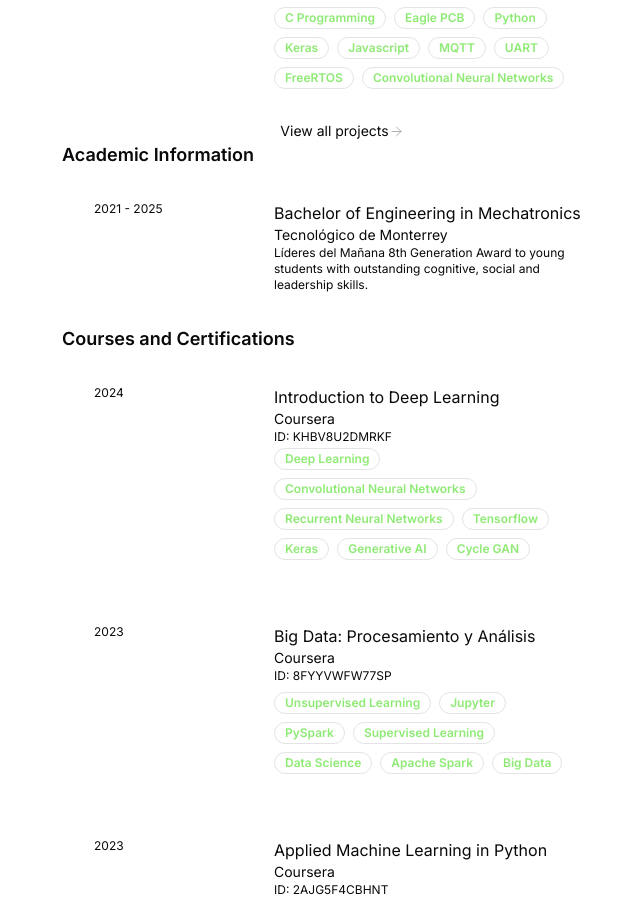
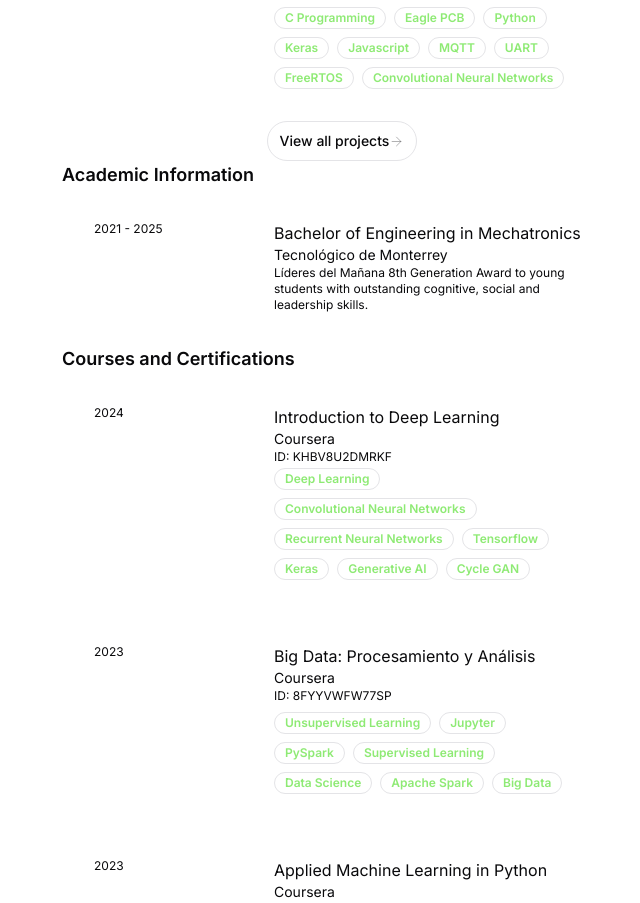
Before and after one commit to JAGS0816/next.js-customizable-portfolio, a Next.js app: page /resume in a window 1280 px wide. Shown: the part 1645-2548 px from the top of the page, without its empty margins (578-1218 px from the left). Built offline with nearby package versions, Linux system fonts and the light colour scheme.

Commit message:
View all projects button upgrade

```diff
--- a/src/app/resume/page.tsx
+++ b/src/app/resume/page.tsx
@@ -170,16 +170,22 @@ const Page = () => {
                             </div>
                         ))
                     }
-                    <div className="w-full text-center">
+                    <div className="w-full flex justify-center">
                         <Link
                         href="/projects"
                         target="_blank"
-                        className="flex justify-center items-center"
+                        className=""
                         >
-                            <span className=" text-sm">
-                                View all projects
-                            </span>
-                            <ArrowRight size={15} strokeWidth={0.5} />
+                            <Button
+                            variant={"outline"}
+                            className="border rounded-3xl px-3 py-2 flex justify-center items-center"
+                            >
+
+                                <span className=" text-sm ">
+                                    View all projects
+                                </span>
+                                <ArrowRight size={15} strokeWidth={0.5} />
+                            </Button>
                         </Link>
                     </div>
                     <div className=" text-lg font-semibold">
```
